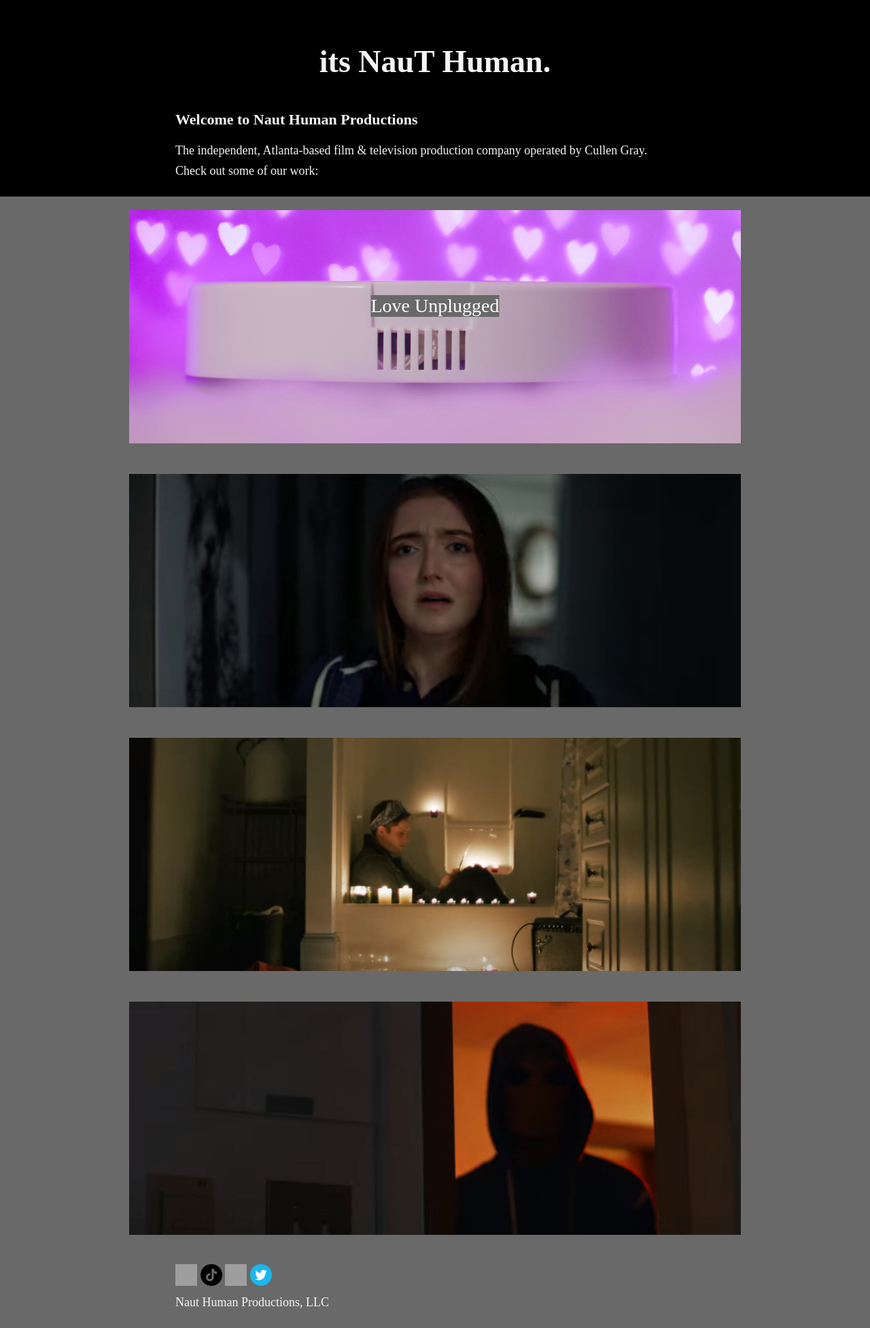
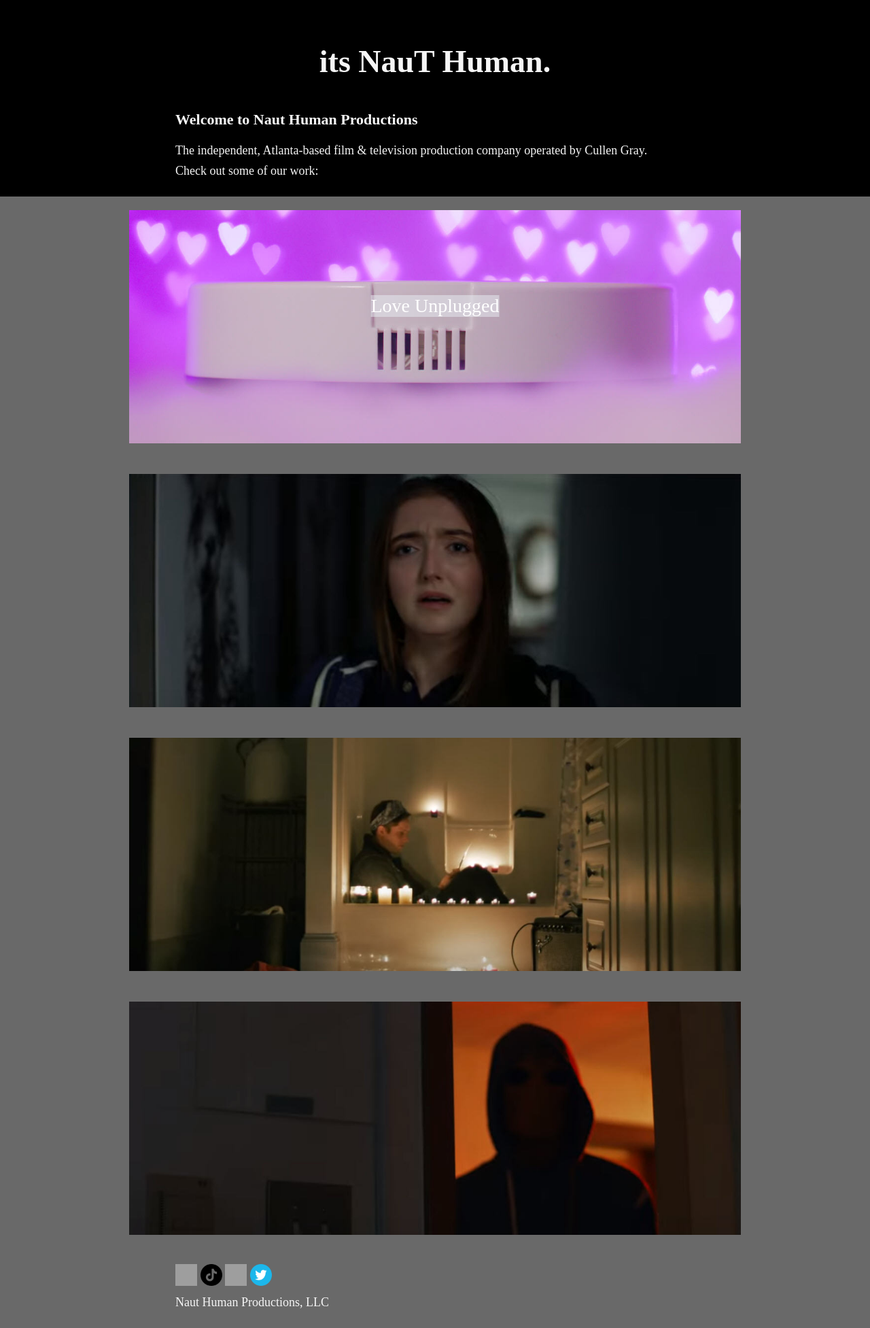
Before and after one commit to nauthuman/nauthuman.github.io, a Jekyll site: the page built from index.html, in a window 1280 px wide. Shown: the whole page at 68% size. Built offline with Jekyll 4.4.1, drawn with Linux system fonts in a browser that asks for light colours; some web fonts are replaced.

Commit message:
Update posts.css

```diff
--- a/stylesheets/posts.css
+++ b/stylesheets/posts.css
@@ -22,6 +22,7 @@
     color: white;
     font-size: 28px;
     text-decoration: none;
+    background-color: rgba(234, 240, 246, 0.5);
   }
 
   /* visited link */
```
